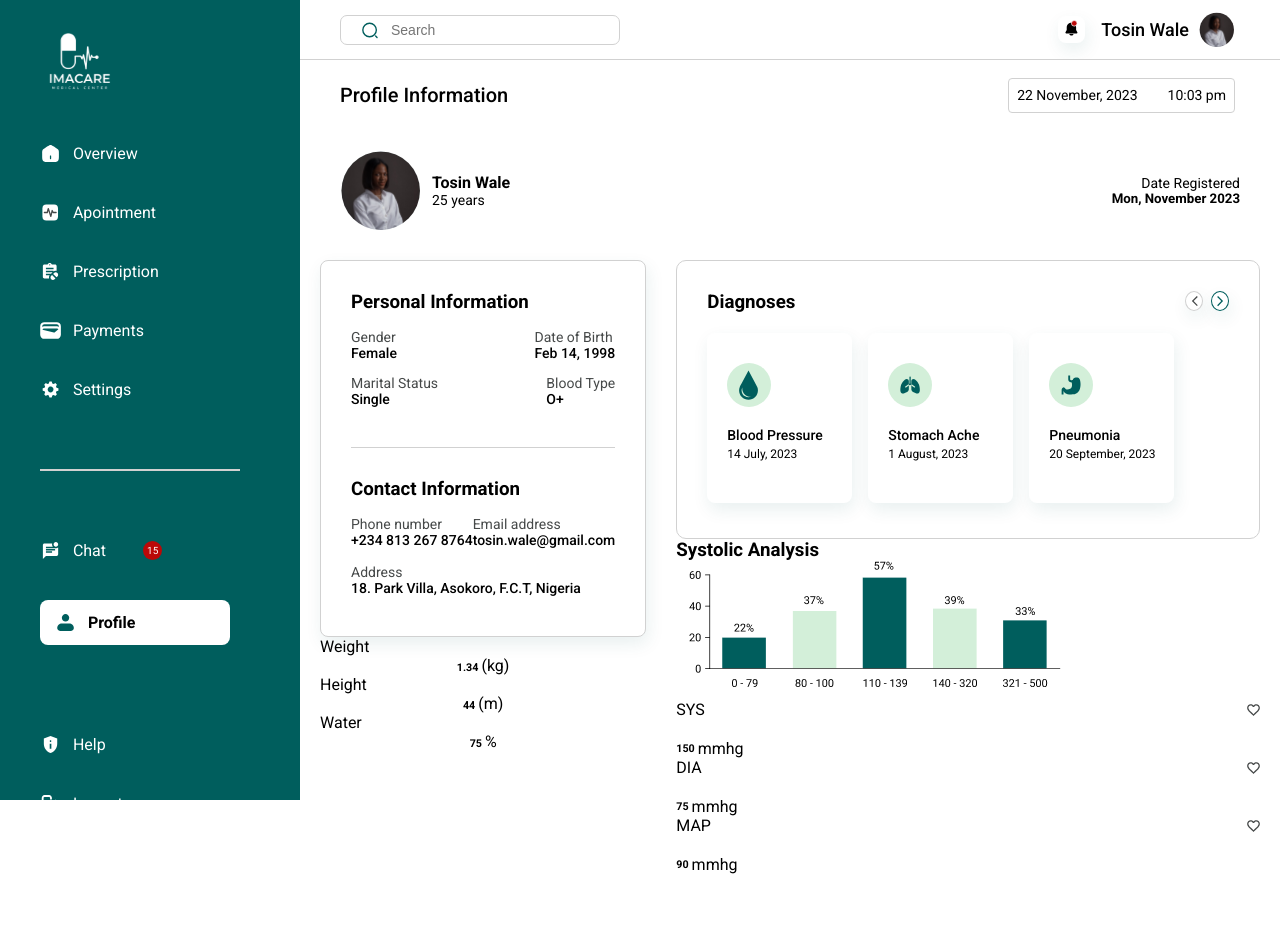
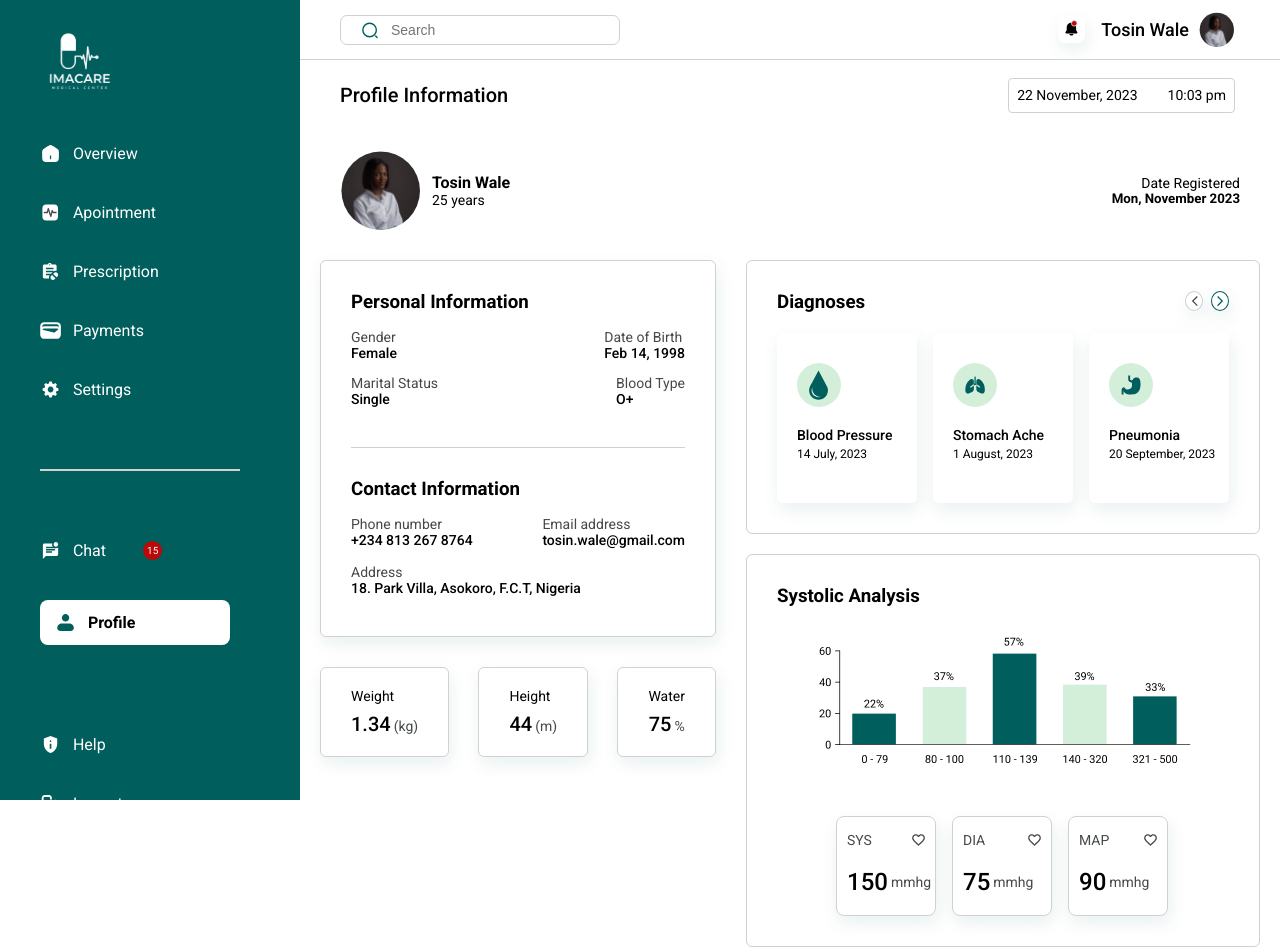
Before and after one commit to TAP-IMACARE/Client-Side, a React (Vite) app: page /dashboard/profile in a window 1280 px wide. Shown: the top 952 px of the page. Before the commit the page ends 904 px from the top, so only its background shows below. Built offline with nearby package versions, Linux system fonts and the light colour scheme.

Commit message:
Update Profile.css

```diff
--- a/src/dashboards/profile/Profile.css
+++ b/src/dashboards/profile/Profile.css
@@ -33,12 +33,14 @@
   /* align-items: center; */
 }
 /* LEFT */
+.profile-leftCard-container {
+  flex: 1;
+  max-width: 500px;
+}
+.profile-leftCard {
+  padding: 30px 30px 40px 30px;
 
-.profile-leftCard {
-  flex: 1;
-  padding: 30px 30px 40px 30px;
-  max-width: 500px;
-  border-radius: 8px;
+  border-radius: 6px;
   border: 0.5px solid var(--lighter-grey);
   background: var(--white);
   box-shadow: 2px 7px 17px 0px rgba(0, 94, 93, 0.09);
@@ -65,7 +67,32 @@
   font-size: 14px;
   color: var(--grey);
 }
-
+/* LEFT BOTTOM */
+.profile-leftCard-bottom {
+  margin-top: 30px;
+  display: flex;
+  justify-content: space-between;
+}
+.profile-leftCard-bottom #leftButtom-card {
+  padding: 20px 30px;
+  border-radius: 6px;
+  border: 0.5px solid var(--lighter-grey);
+  background: var(--white);
+  box-shadow: 2px 7px 17px 0px rgba(0, 94, 93, 0.09);
+}
+.profile-leftCard-bottom #leftButtom-card h6 {
+  font-size: 20px;
+  font-weight: 500;
+  margin-top: 8px;
+}
+.profile-leftCard-bottom #leftButtom-card p {
+  font-size: 14px;
+  color: var(--black);
+}
+.profile-leftCard-bottom #leftButtom-card span {
+  font-size: 14px;
+  color: var(--grey);
+}
 /* RIGHT */
 .profile-rightCard-container {
   flex: 1;
@@ -73,8 +100,9 @@
 }
 
 .profile-rightCard-container .diagnoses {
-  padding: 30px 30px 35px 30px;
-  border-radius: 10px;
+  padding: 30px 30px 30px 30px;
+
+  border-radius: 6px;
   border: 0.5px solid var(--lighter-grey);
   background: var(--white);
 }
@@ -120,9 +148,9 @@
 .profile-rightCard-container #diagnoses {
   margin-top: 20px;
   height: 170px;
-  width: 145px;
+  width: 140px;
   padding: 30px 20px;
-  border-radius: 8px;
+  border-radius: 6px;
   background: var(--white);
 
   box-shadow: 2px 7px 17px 0px rgba(0, 94, 93, 0.09);
@@ -154,3 +182,53 @@
   font-size: 12px;
   white-space: nowrap;
 }
+
+/* RIGH_BOTTOM */
+.systolic-Analysis {
+  margin-top: 20px;
+  padding: 30px;
+
+  border-radius: 6px;
+  border: 0.5px solid var(--lighter-grey);
+  background: var(--white);
+}
+.systolic-Analysis-content {
+  margin-top: 30px;
+  display: flex;
+  justify-content: center;
+  align-items: center;
+  flex-direction: column;
+  max-width: 450px;
+}
+
+.systolic-AnalysisCard-container {
+  display: flex;
+  justify-content: space-between;
+  gap: 16px;
+  flex-wrap: wrap;
+}
+
+#systolic-AnalysisCard {
+  padding: 15px 10px;
+
+  margin-top: 40px;
+  width: 100px;
+  height: 100px;
+  border-radius: 8px;
+  border: 0.5px solid var(--lighter-grey);
+  background: var(--white);
+  box-shadow: 2px 7px 17px 0px rgba(0, 94, 93, 0.09);
+}
+#systolic-AnalysisCard h6 {
+  font-size: 24px;
+  font-weight: 500;
+  color: var(--black);
+}
+#systolic-AnalysisCard span {
+  font-size: 14px;
+  color: var(--grey);
+}
+#systolic-AnalysisCard p {
+  font-size: 14px;
+  color: var(--grey);
+}
```
